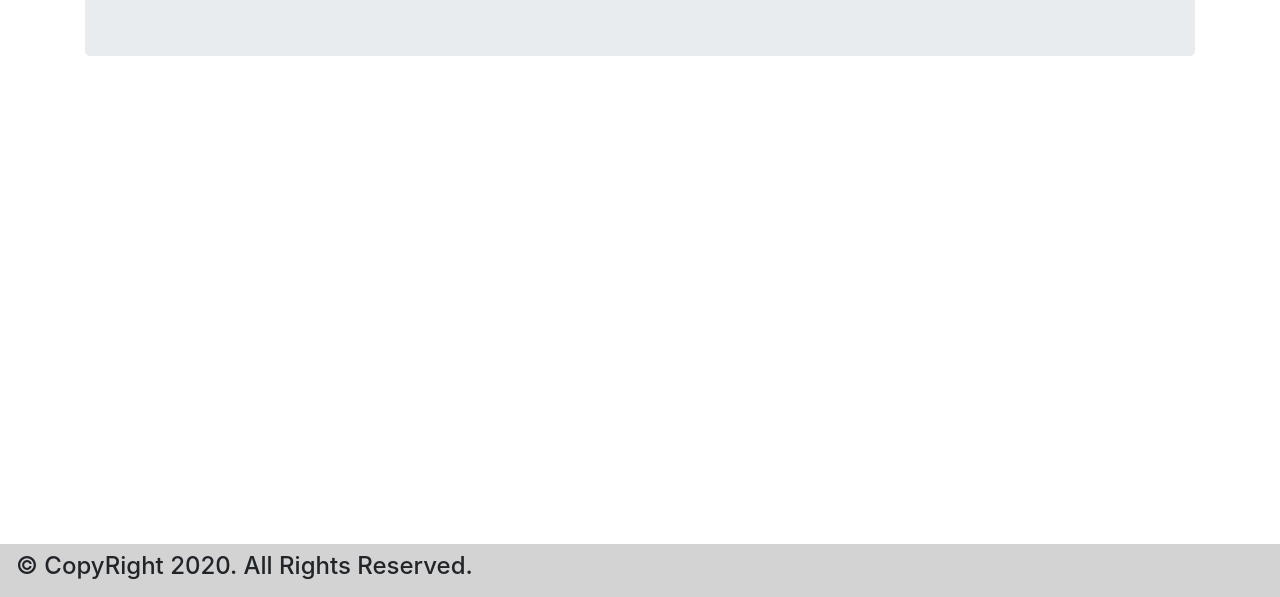
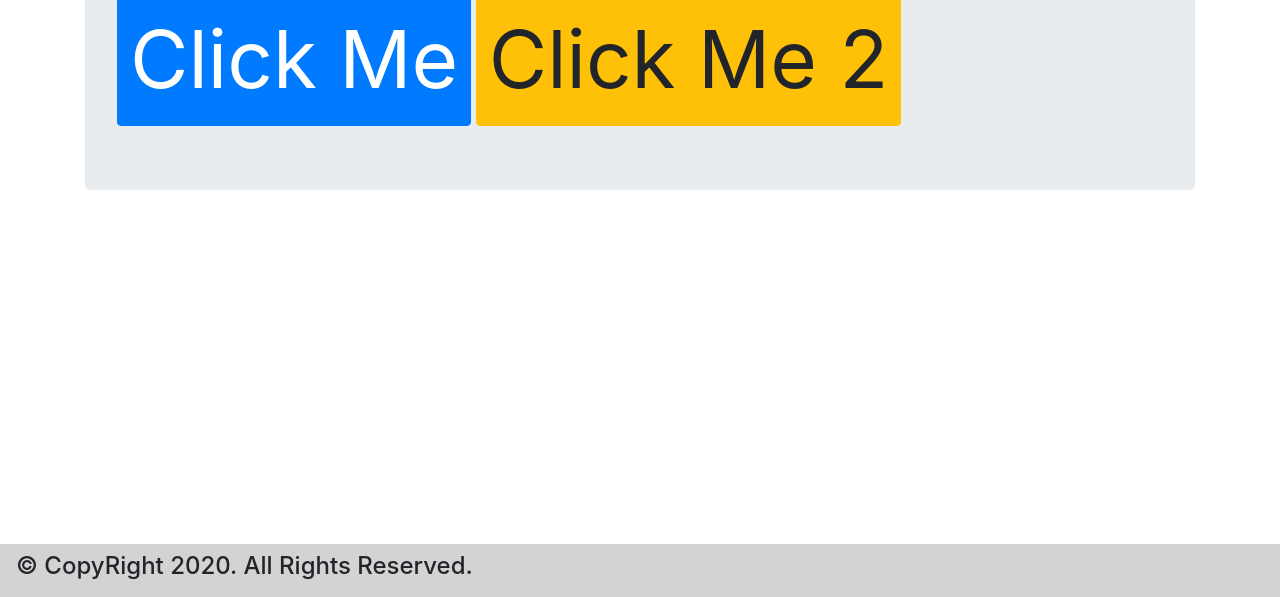
Before and after one commit to CentennialCollege/COMP125-M2020-Lesson10, a website: page index.html in a window 1280 px wide. Shown: the part 203-800 px from the top of the page. Drawn offline with nearby package versions, Linux system fonts and the light colour scheme.

```diff
--- a/Scripts/app.js
+++ b/Scripts/app.js
@@ -1,7 +1,5 @@
 // IIFE -Immediately Ivoked Function Expression
 (function(){
-
-
 
 
     // named function
@@ -9,12 +7,59 @@
     {
         console.log('%cApp Started...', "color:white; font-size: 24px;");
 
-        Second();
-    }
+        /* let clickMeButton = document.getElementById("clickMeButton");
 
-    function Second()
-    {
-        console.log("This is second function");
+        if(clickMeButton)
+        {
+            console.log(clickMeButton);
+        } */
+
+        let buttons = document.getElementsByTagName("button");
+        let buttonCount = 0;
+
+        if(buttons)
+        {
+           for (const button of buttons) {
+
+                if(buttonCount > 0)
+                {
+                    button.style.fontSize = "80px";
+                }
+
+                buttonCount++;
+                console.log(button);
+           }
+        }
+
+
+        let buttonsQuery = document.querySelectorAll("button");
+
+        if(buttonsQuery)
+        {
+            /*  - WORKED
+            buttonsQuery.forEach(button => {
+                console.log(button);
+            }); */
+
+            /* - WORKED!
+             for (const button of buttonsQuery) {
+                console.log(button);
+            } */
+
+            for (let index = 0; index < buttonsQuery.length; index++) {
+                console.log(buttonsQuery[index]);
+
+            }
+        }
+
+
+        let helloWorld = document.getElementsByTagName("h1")[0].textContent;
+
+        console.log(helloWorld);
+
+        let mainInnerHTML = document.getElementsByTagName("main")[0].innerText;
+
+        console.log(mainInnerHTML);
     }
 
 
--- a/index.html
+++ b/index.html
@@ -51,6 +51,10 @@
         <div class="container">
             <div class="jumbotron">
                 <h1 class="display-4">Hello, world!</h1>
+
+                <button class="btn btn-primary" id="clickMeButton" name="tomsButton">Click Me</button>
+                <button class="btn btn-warning" id="clickMeButton" name="tomsButton">Click Me 2</button>
+
               </div>
         </div>
     </main>
--- a/package.json
+++ b/package.json
@@ -1,7 +1,7 @@
 {
-  "name": "comp125-m2020-lesson4-part2",
+  "name": "comp125-m2020-lesson5",
   "version": "1.0.0",
-  "description": "Demo Project for COMP125 Lesson 4",
+  "description": "Demo Project for COMP125 Lesson 5",
   "main": "index.js",
   "author": "Tom Tsiliopoulos",
   "license": "MIT",
```
Also changed, not shown: Assets/images/logo.png (added), 1 other file.
